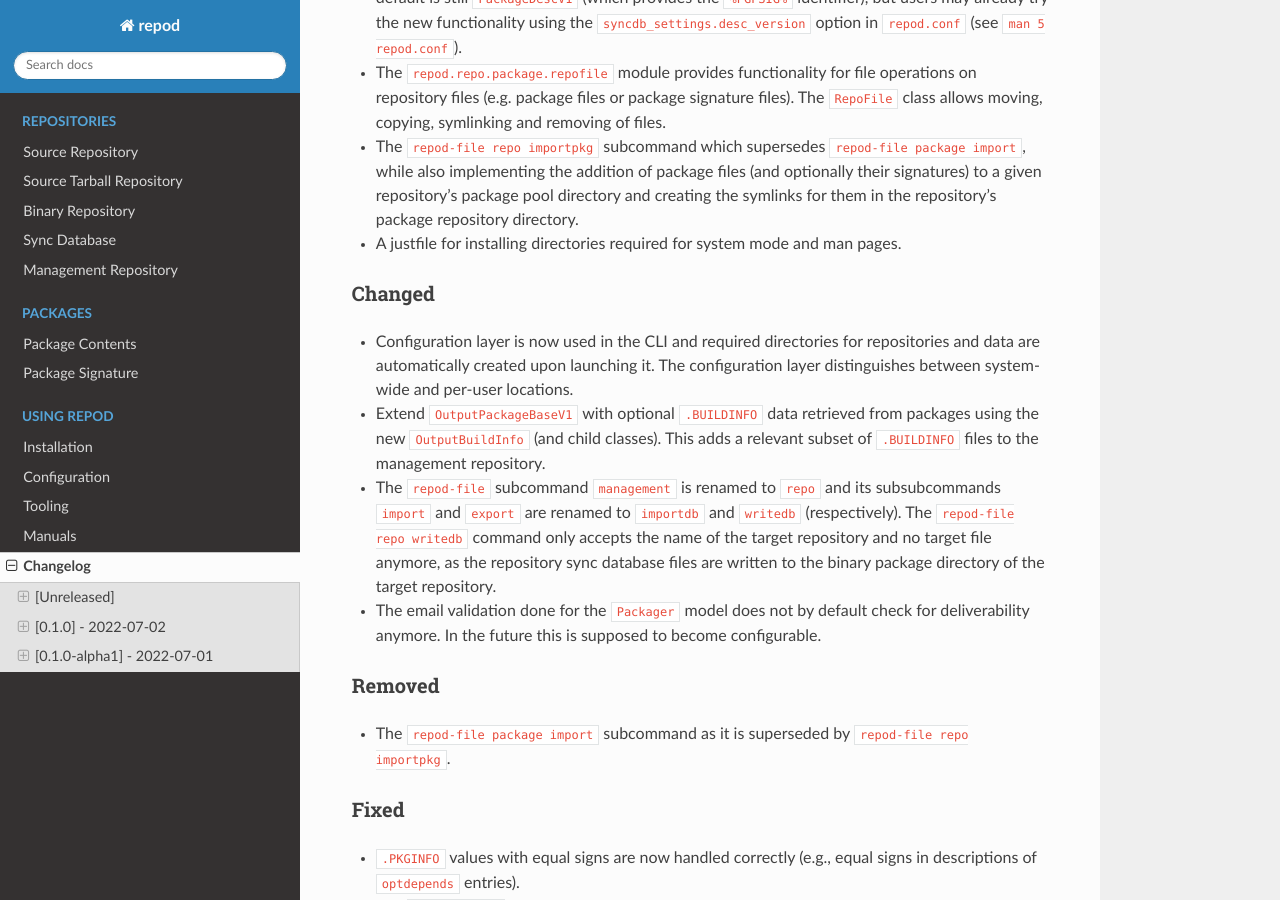
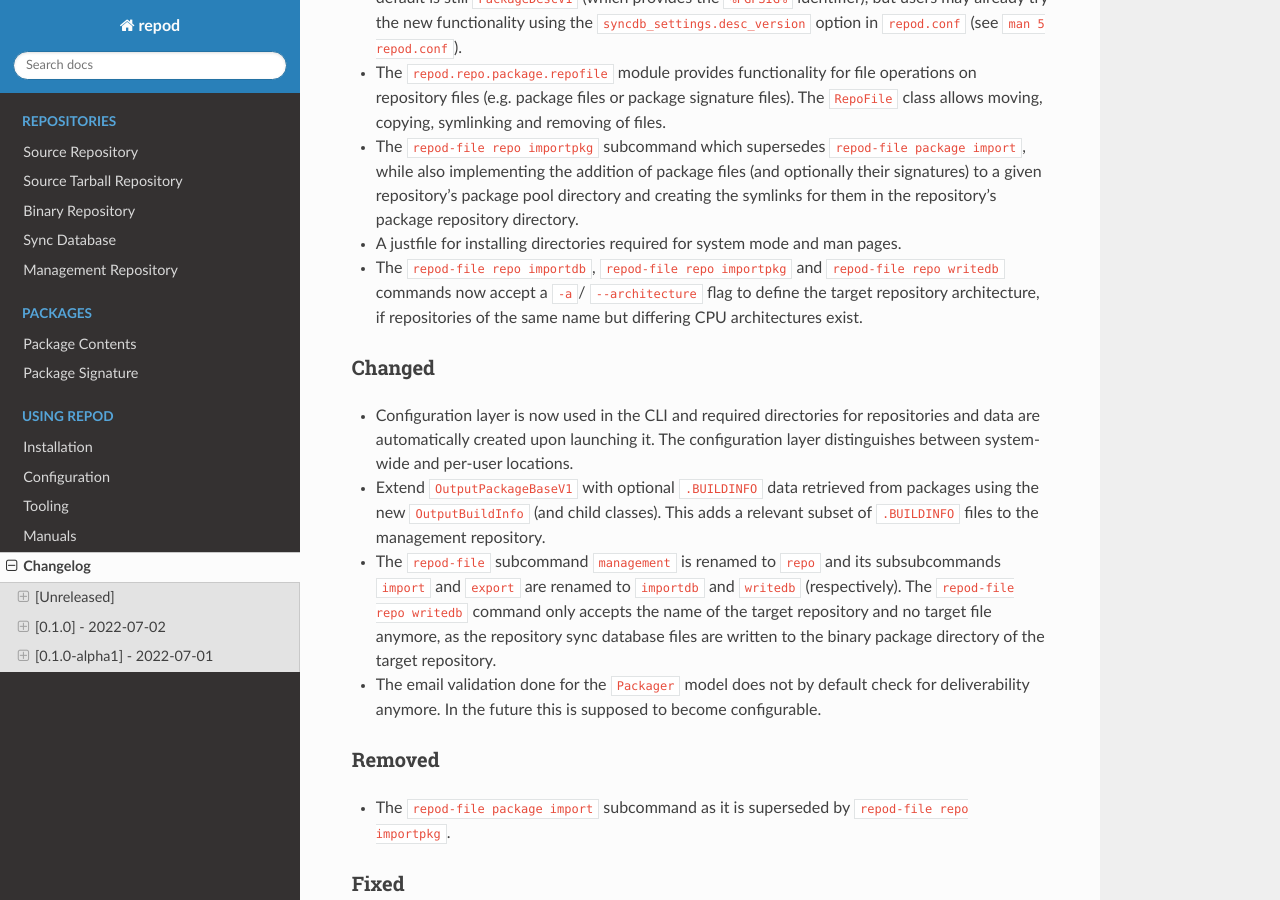
Before and after one commit to archlinux/repod, a Sphinx documentation site: the page built from docs/repod/changelog.rst, in a window 1280 px wide and 900 px high, scrolled down 476 px. Built offline with Sphinx 7.4.7 and the Read the Docs theme 2.0.0, drawn with Linux system fonts in a browser that asks for light colours.

Commit message:
Add changelog entry for repod-file architecture flag
docs/repod/changelog.rst:
Add changelog entry for `-a`/ `--architecture` flag for some of the
repod-file subcommands.

```diff
--- a/docs/repod/changelog.rst
+++ b/docs/repod/changelog.rst
@@ -34,6 +34,10 @@ Added
   and creating the symlinks for them in the repository's package repository
   directory.
 * A justfile for installing directories required for system mode and man pages.
+* The ``repod-file repo importdb``, ``repod-file repo importpkg`` and
+  ``repod-file repo writedb`` commands now accept a ``-a``/ ``--architecture``
+  flag to define the target repository architecture, if repositories of the
+  same name but differing CPU architectures exist.
 
 Changed
 ^^^^^^^
```
